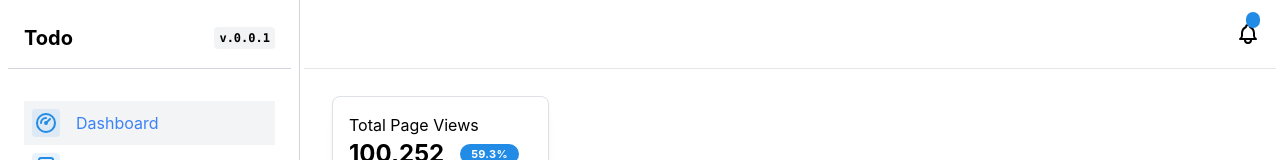
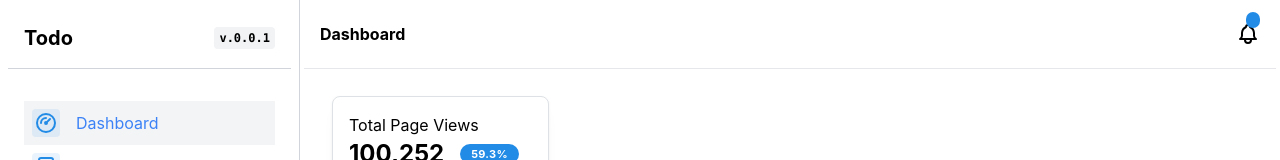
Before and after one commit to Andre-Viewqwest/react-tsx-todo-list-v.0.0.1, a React (Vite) app: page / in a window 1280 px wide. Shown: the top 160 px of the page. Built offline with nearby package versions, Linux system fonts and the light colour scheme.

Commit message:
fix the side nav autohide if click the sidenav

```diff
--- a/src/component/admin/header/Header.tsx
+++ b/src/component/admin/header/Header.tsx
@@ -1,4 +1,4 @@
-import React, { useContext, useState } from "react";
+import React, { useContext, useEffect, useState } from "react";
 import {
   Container,
   Group,
@@ -13,6 +13,7 @@ import {
 import { useDisclosure, useMediaQuery } from "@mantine/hooks";
 import { IconBell, IconCake, IconCircleCheck } from "@tabler/icons-react";
 import { HamburgerContext } from "../../../context/HamburgerContext";
+import { useLocation } from "react-router-dom";
 
 interface LinkItem {
   icon: React.JSX.Element;
@@ -22,8 +23,18 @@ interface LinkItem {
 
 const Header: React.FC = () => {
   const isMobile = useMediaQuery("(max-width: 767px)");
+  const location = useLocation();
+
   const { hamburger, setHamburger } = useContext(HamburgerContext);
-  const [opened, { toggle }] = useDisclosure(hamburger.isOpen);
+  const [pathname, setPathname] = useState<string>(location.pathname);
+
+  useEffect(() => {
+    const currentPathname = location.pathname.slice(1);
+    const capitalizedPathname =
+      currentPathname.charAt(0).toUpperCase() +
+      currentPathname.slice(1).toLowerCase();
+    setPathname(capitalizedPathname == "" ? "Dashboard" : capitalizedPathname);
+  }, [location]);
 
   const links: LinkItem[] = [
     { icon: <IconBell />, label: "Notification", badgeContent: "5" },
@@ -143,14 +154,13 @@ const Header: React.FC = () => {
       <header className="md:fixed left-[300px] right-0 h-[69px] mx-1 mb-30 bg-white border-b border-gray-200 dark:bg-gray-900 dark:border-gray-700 z-50">
         <Container fluid className="h-full flex justify-between items-center">
           <div className="flex">
-            <div className="font-bold md:hidden">TODO</div>
+            <div className="font-bold">{pathname}</div>
           </div>
           <div className="flex gap-2 items-center">
             <Group gap={5}>{items}</Group>
             <Burger
-              opened={opened}
+              opened={hamburger.isOpen}
               onClick={() => {
-                toggle();
                 setHamburger((prev) => ({
                   ...prev,
                   isOpen: !prev.isOpen,
--- a/src/component/admin/sidenav/Sidenav.tsx
+++ b/src/component/admin/sidenav/Sidenav.tsx
@@ -1,4 +1,4 @@
-import React, { useState } from "react";
+import React, { useContext, useEffect, useState } from "react";
 import { useLocation } from "react-router-dom";
 import {
   Group,
@@ -16,6 +16,9 @@ import {
   IconChevronDown,
 } from "@tabler/icons-react";
 import { Link } from "react-router-dom";
+import { useMediaQuery } from "@mantine/hooks";
+
+import { HamburgerContext } from "../../../context/HamburgerContext";
 
 // UserButton Component
 const UserButton: React.FC = () => {
@@ -67,6 +70,7 @@ const LinksGroup: React.FC<LinksGroupProps> = ({
 
   return (
     <>
+      {typeof link === "string" ? (
         <Link to={link} className="flex items-center">
           <div
             onClick={() => setOpened((o) => !o)}
@@ -89,6 +93,30 @@ const LinksGroup: React.FC<LinksGroupProps> = ({
             </Group>
           </div>
         </Link>
+      ) : (
+        <div className="flex items-center">
+          <div
+            onClick={() => setOpened((o) => !o)}
+            className={`w-full p-2 cursor-pointer hover:bg-gray-100 ${
+              isActive(link) ? "bg-gray-100 text-blue-500" : ""
+            }`}
+          >
+            <Group justify="space-between" align="center">
+              <div className="flex items-center">
+                <ThemeIcon variant="light">
+                  <Icon />
+                </ThemeIcon>
+                <span className="pl-4">{label}</span>
+              </div>
+              {links && (
+                <div className="transform transition-transform">
+                  {opened ? <IconChevronDown /> : <IconChevronLeft />}
+                </div>
+              )}
+            </Group>
+          </div>
+        </div>
+      )}
 
       <div className="border-l border-gray-300 mx-auto ml-[23px]">
         {links && (
@@ -156,9 +184,20 @@ const mockdata = [
 ];
 
 const Sidenav: React.FC = () => {
+  const location = useLocation();
+  const isMobile = useMediaQuery("(max-width: 320px)");
+  const { setHamburger } = useContext(HamburgerContext);
+
   const links = mockdata.map((item) => (
     <LinksGroup {...item} key={item.label} />
   ));
+
+  useEffect(() => {
+    setHamburger((prev) => ({
+      ...prev,
+      isOpen: false,
+    }));
+  }, [location]);
 
   const linksStyles: React.CSSProperties = {
     flex: 1,
@@ -167,7 +206,11 @@ const Sidenav: React.FC = () => {
   };
 
   return (
-    <nav className="bg-white w-[300px] p-2 flex flex-col border-r border-gray-300 h-screen fixed">
+    <nav
+      className={`bg-white ${
+        isMobile ? "w-[250px]" : "w-[300px]"
+      }  p-2 flex flex-col border-r border-gray-300 h-screen fixed`}
+    >
       <div className="p-4 text-black border-b border-gray-300">
         <Logo />
       </div>
```
Lines whose indentation alone changed are shown as unchanged.
